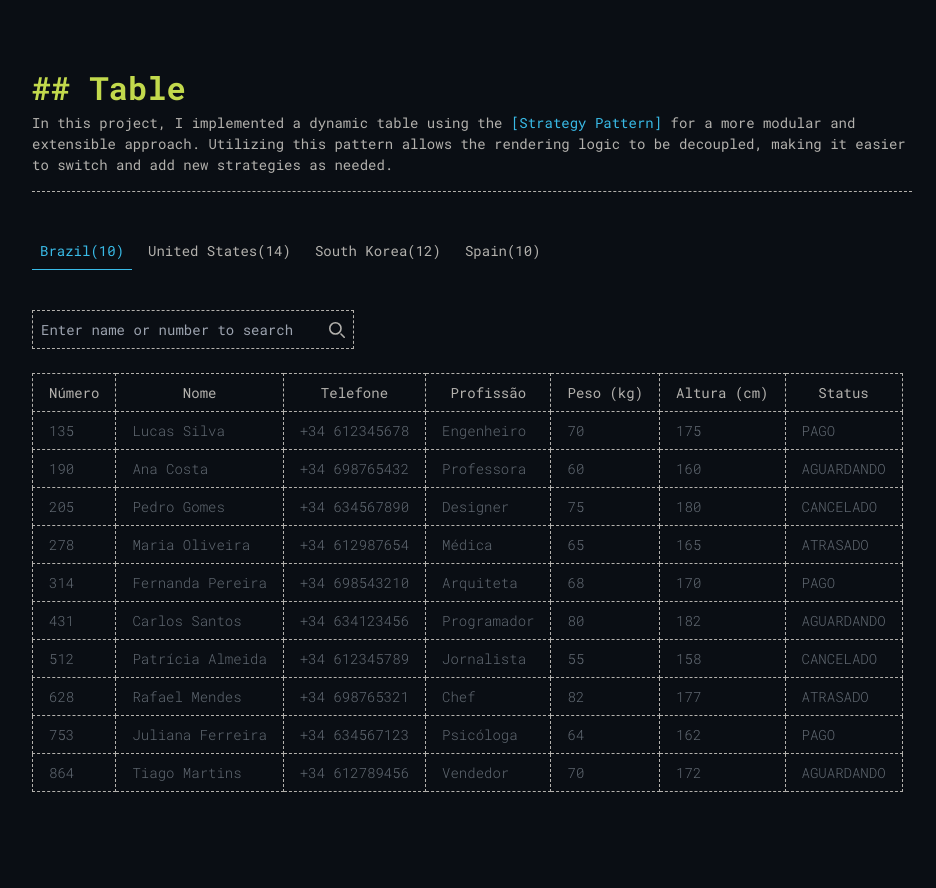
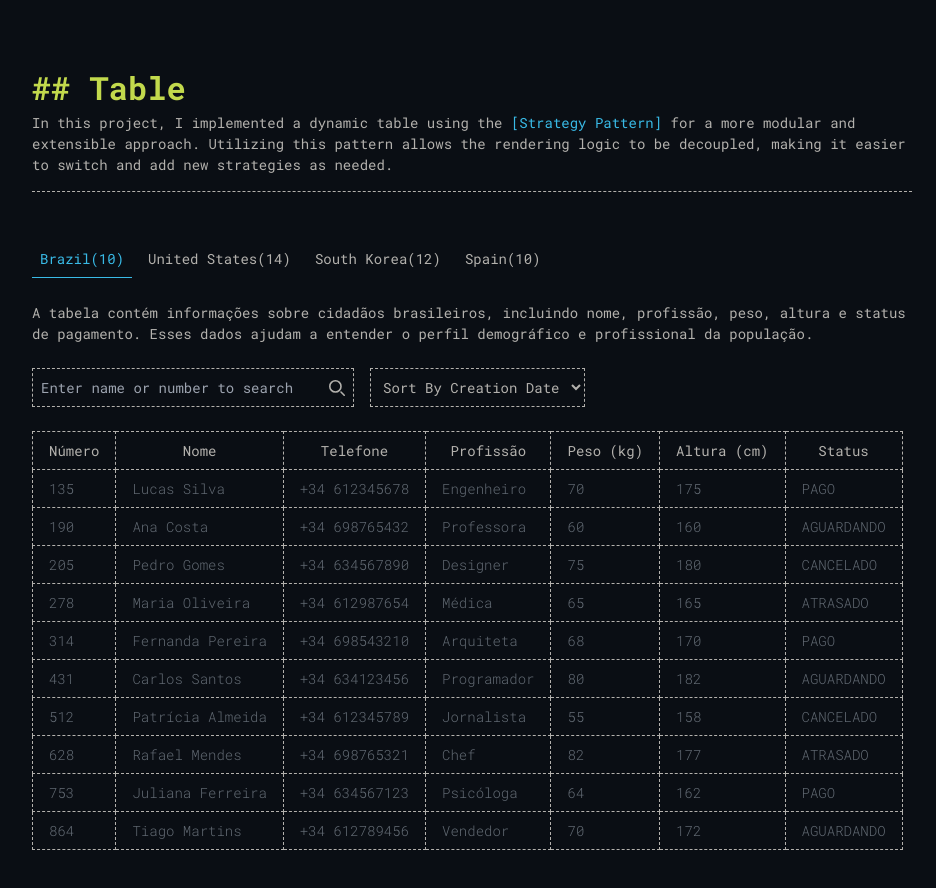
Before and after one commit to douglaspujol/table-strategy-pattern, a Next.js app: page / in a window 1280 px wide. Shown: the top 888 px of the page, without its empty margins (16-952 px from the left). Before the commit the page ends 840 px from the top, so only its background shows below. Built offline with nearby package versions, Linux system fonts and the light colour scheme.

Commit message:
feat: text tab updated

```diff
--- a/src/app/mocks.ts
+++ b/src/app/mocks.ts
@@ -1,4 +1,10 @@
-import { BrazilData, SpainData, SouthKoreaData, AmericanData } from './types';
+import {
+  BrazilData,
+  SpainData,
+  SouthKoreaData,
+  AmericanData,
+  Country
+} from './types';
 
 export const brazilData: BrazilData[] = [
   {
@@ -383,3 +389,17 @@ export const americanData: AmericanData[] = [
       politicalIdeology: "Social democracy, focus on economic stability and social justice."
   }
 ];
+
+export const countriesTab: Country[] = [
+  { label: 'Brazil', value: 'BR', lengthData: brazilData.length },
+  { label: 'United States', value: 'US', lengthData: americanData.length  },
+  { label: 'South Korea', value: 'KR', lengthData: southKoreaData.length },
+  { label: 'Spain', value: 'ES', lengthData: spainData.length },
+];
+
+export const textCountriesTab = {
+  'BR': 'A tabela contém informações sobre cidadãos brasileiros, incluindo nome, profissão, peso, altura e status de pagamento. Esses dados ajudam a entender o perfil demográfico e profissional da população.',
+  'ES': 'La tabla incluye datos sobre jugadores de fútbol españoles, destacando su número de camiseta, nombre, nacionalidad y equipo. Estos datos son útiles para analizar la trayectoria y el rendimiento de los jugadores en sus respectivos clubes.',
+  'KR': '이 표에는 K-Pop 그룹의 정보가 포함되어 있으며, 그룹 이름, 멤버 수, 데뷔 연도, 장르 및 히트 송이 나열되어 있습니다. 이 데이터는 K-Pop의 인기와 그룹의 영향력을 이해하는 데 도움을 줍니다.',
+  'US': 'The table provides information about American political figures, including their party affiliation, name, state of origin, position held, and political ideology. This data helps to analyze the political landscape and the diversity of leadership in the U.S.'
+};
--- a/src/app/page.tsx
+++ b/src/app/page.tsx
@@ -2,7 +2,7 @@
 import React from 'react';
 import {  CountryCode, Country } from './types';
 import  Table  from './components/Table';
-import { americanData, brazilData, southKoreaData, spainData } from './mocks';
+import { americanData, brazilData, southKoreaData, spainData, countriesTab, textCountriesTab } from './mocks';
 import { tableStrategies } from './strategies';
 
 
@@ -11,6 +11,7 @@ export default function Home() {
   const [strategy, setStrategy] = React.useState<unknown>(tableStrategies['BR']);
   const [data, setData] = React.useState<unknown[]>(brazilData)
   const [activeTab, setActiveTab] = React.useState('Brazil');
+  const [textTab, setTextTab] = React.useState<CountryCode>('BR');
 
   const updateDataAndStrategy =React.useCallback((country: CountryCode) => {
     switch (country) {
@@ -37,17 +38,11 @@ export default function Home() {
     }
   }, []);
 
-  const handleTabChange = ({label, value}:Country) => {
+  const handleTabChange = ({label, value} : Country) => {
     setActiveTab(label);
-    updateDataAndStrategy(value as CountryCode);
+    updateDataAndStrategy(value);
+    setTextTab(value)
   };
-
-  const countries: Country[] = [
-    { label: 'Brazil', value: 'BR', lengthData: brazilData.length },
-    { label: 'United States', value: 'US', lengthData: americanData.length  },
-    { label: 'South Korea', value: 'KR', lengthData: southKoreaData.length },
-    { label: 'Spain', value: 'ES', lengthData: spainData.length },
-  ];
 
   return (
     <>
@@ -63,8 +58,8 @@ export default function Home() {
         </p>
       </div>
 
-      <ul className="flex flex-wrap my-10">
-        {countries.map(country => (
+      <ul className="flex flex-wrap mt-12">
+        {countriesTab.map(country => (
           <li key={country.value} className="me-2 cursor-pointer" onClick={() => handleTabChange(country)}>
             <p className={`inline-block p-2 border-b ${
                 activeTab === country.label ? 'text-anchor border-anchor' : 'border-transparent hover:text-anchor hover:border-anchor'
@@ -75,6 +70,12 @@ export default function Home() {
           </li>
         ))}
       </ul>
+
+      <div className='max-w-[55rem] my-6'>
+        <p>{textCountriesTab[textTab]}</p>
+      </div>
+
+      <div className='flex align-middle gap-4'>
         <div className="mb-6 p-2 w-auto inline-flex items-center border border-dashed border-border focus-within:border-hoverContentTable hover:border-hoverContentTable group">
           <input
             type="search"
@@ -99,12 +100,20 @@ export default function Home() {
             </svg>
           </div>
         </div>
+        <select
+          className="mb-6 bg-transparent border hover:border-hoverContentTable border-border border-dashed  px-2 py-2 text-font text-base focus:outline-none"
+          >
+          <option defaultValue={''}>Sort By Creation Date</option>
+          <option value="0">Oldest</option>
+          <option value="1">Newest</option>
+        </select>
+      </div>
+
 
       <Table
         strategy={strategy}
         data={data}
        />
-
     </>
   );
 }
--- a/src/app/types.ts
+++ b/src/app/types.ts
@@ -37,6 +37,6 @@ export interface AmericanData {
 export type CountryCode = 'US' | 'BR' | 'KR' | 'ES';
 export interface Country {
   label: string;
-  value: string;
+  value: CountryCode;
   lengthData: number
 }
```
Lines whose indentation alone changed are shown as unchanged.
